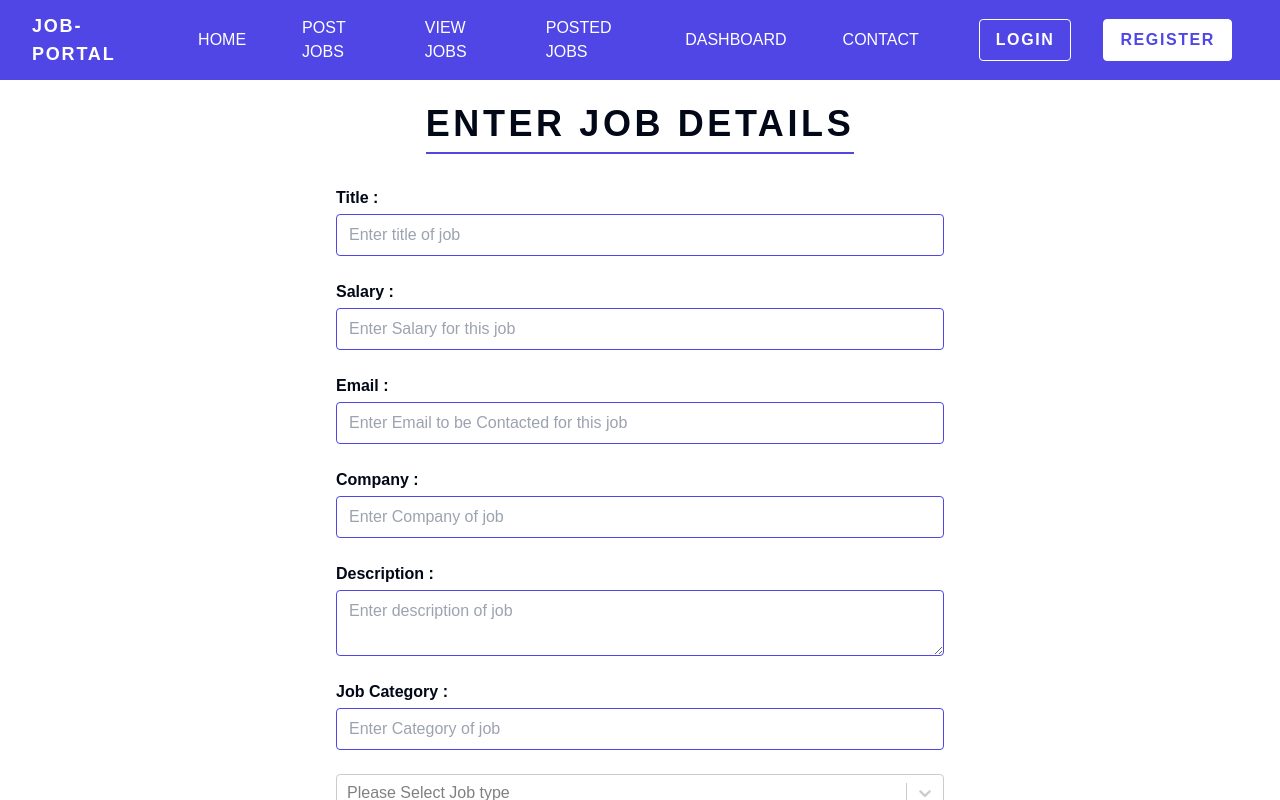
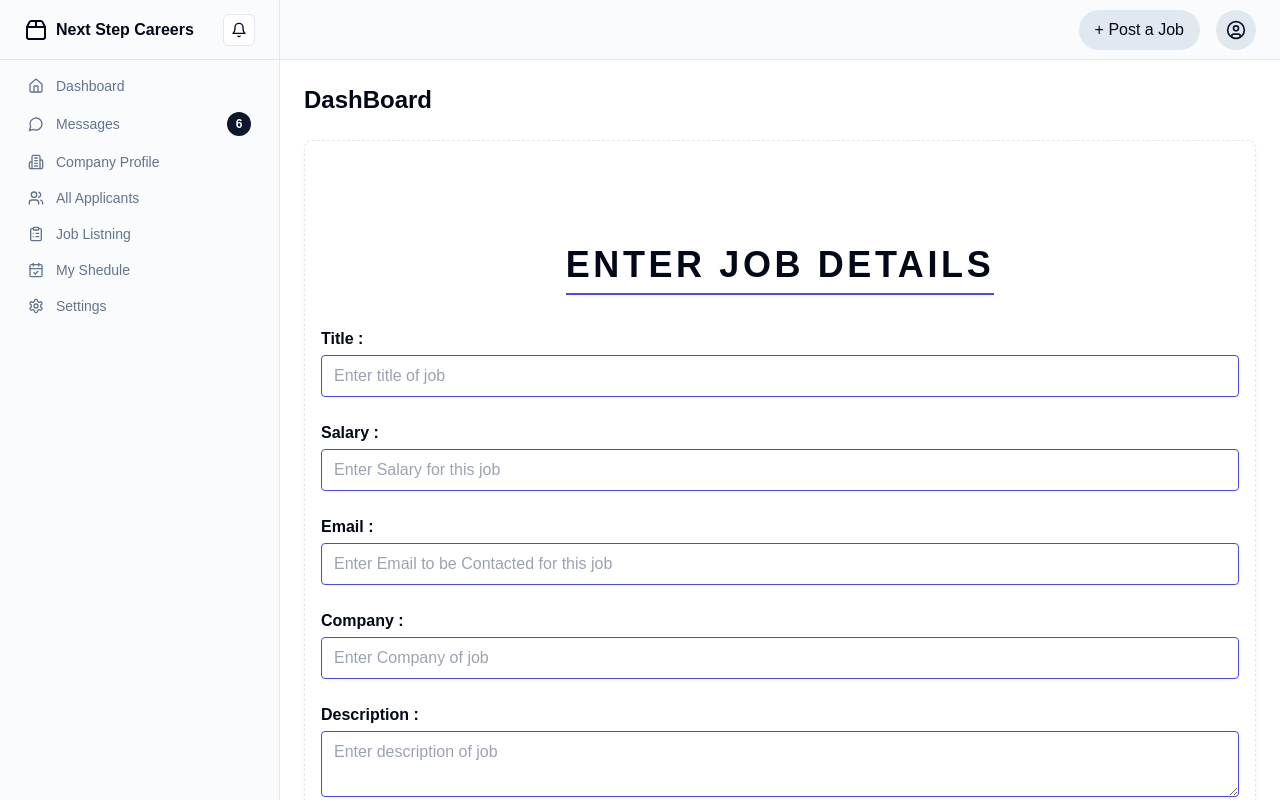
Before and after one commit to sasandamanahara/CV_Matching_Next_JS, a Next.js app: page /postjob in a window 1280 px wide. Shown: the top 800 px of the page. Built offline with nearby package versions, Linux system fonts and the light colour scheme.

Commit message:
Post a job UI

```diff
--- a/src/app/(company)/_components/header.jsx
+++ b/src/app/(company)/_components/header.jsx
@@ -26,7 +26,7 @@ import {
   DropdownMenuSeparator,
   DropdownMenuTrigger,
 } from "@/components/ui/dropdown-menu"
-import { Input } from "@/components/ui/input"
+
 import { Sheet, SheetContent, SheetTrigger } from "@/components/ui/sheet"
 
 export default function CompanyHeader() {
@@ -54,15 +54,15 @@ export default function CompanyHeader() {
                   <span className="sr-only">Next Step Careers</span>
                 </Link>
                 <Link
-                  href="#"
+                  href="/companydashboard"
                   className="mx-[-0.65rem] flex items-center gap-4 rounded-xl px-3 py-2 text-muted-foreground hover:text-foreground"
                 >
                   <Home className="h-5 w-5" />
                   Dashboard
                 </Link>
                 <Link
-                  href="#"
-                  className="mx-[-0.65rem] flex items-center gap-4 rounded-xl bg-muted px-3 py-2 text-foreground hover:text-foreground"
+                  href="/companymessages"
+                  className="mx-[-0.65rem] flex items-center gap-4 rounded-xl px-3 py-2 text-muted-foreground hover:text-foreground"
                 >
                   <MessageCircle className="h-5 w-5" />
                   Messages
@@ -115,18 +115,21 @@ export default function CompanyHeader() {
           <div className="w-full flex-1">
             <form>
               <div className="relative">
-                <Search className="absolute left-2.5 top-2.5 h-4 w-4 text-muted-foreground" />
-                <Input
-                  type="search"
-                  placeholder="Search products..."
-                  className="w-full appearance-none bg-background pl-8 shadow-none md:w-2/3 lg:w-1/3"
-                />
+
               </div>
             </form>
           </div>
+          <div className="flex justify-end">
+            <Link href="/postjob">
+              <button variant="secondary " className=" py-2 px-4 bg-slate-200 rounded-full" >
+                + Post a Job
+              </button>
+              </Link>
+            </div>
+
           <DropdownMenu>
             <DropdownMenuTrigger asChild>
-              <Button variant="secondary" size="icon" className="rounded-full">
+              <Button variant="secondary" size="icon" className="rounded-full bg-slate-200">
                 <CircleUser className="h-5 w-5" />
                 <span className="sr-only">Toggle user menu</span>
               </Button>
@@ -140,6 +143,7 @@ export default function CompanyHeader() {
               <DropdownMenuItem>Logout</DropdownMenuItem>
             </DropdownMenuContent>
           </DropdownMenu>
+
         </header>
 
   )
--- a/src/app/(company)/_components/sidebar.jsx
+++ b/src/app/(company)/_components/sidebar.jsx
@@ -1,14 +1,8 @@
 import Link from "next/link"
 import {
   Bell,
-  CircleUser,
   Home,
-  LineChart,
-  Menu,
-  Package,
   Package2,
-  Search,
-  ShoppingCart,
   MessageCircle,
   Users,
   Building2,
@@ -37,14 +31,13 @@ export default function SideBar() {
           <div className="flex-1">
             <nav className="grid items-start px-2 text-sm font-medium lg:px-4">
               <Link
-                href="#"
-                className="flex items-center gap-3 rounded-lg px-3 py-2 text-muted-foreground transition-all hover:text-primary"
-              >
+                href="/companydashboard"
+                className="flex items-center gap-3 rounded-lg px-3 py-2 text-muted-foreground transition-all hover:text-primary">
                 <Home className="h-4 w-4" />
                 Dashboard
               </Link>
               <Link
-                href="#"
+                href="/companymessages"
                 className="flex items-center gap-3 rounded-lg px-3 py-2 text-muted-foreground transition-all hover:text-primary"
               >
                 <MessageCircle className="h-4 w-4" />
@@ -55,10 +48,10 @@ export default function SideBar() {
               </Link>
               <Link
                 href="#"
-                className="flex items-center gap-3 rounded-lg bg-muted px-3 py-2 text-primary transition-all hover:text-primary"
+                className="flex items-center gap-3 rounded-lg px-3 py-2 text-muted-foreground transition-all hover:text-primary"
               >
                 <Building2 className="h-4 w-4" />
-                Company Profile{" "}
+                Company Profile
               </Link>
               <Link
                 href="#"
--- a/src/app/(company)/companydashboard/page.jsx
+++ b/src/app/(company)/companydashboard/page.jsx
@@ -1,13 +1,5 @@
 
 import SideBar from "../_components/sidebar"
-import {
-
-  ClipboardList
-} from "lucide-react"
-
-
-import { Button } from "@/components/ui/button"
-
 import CompanyHeader from "../_components/header"
 
 export default function DashBoard() {
@@ -24,12 +16,7 @@ export default function DashBoard() {
           </div>
           <div className="flex flex-1 items-center justify-center rounded-lg border border-dashed shadow-sm">
             <div className="flex flex-col items-center gap-1 text-center">
-              <h3 className="text-2xl font-bold tracking-tight">
 
-              </h3>
-              <p className="text-sm text-muted-foreground">
-
-              </p>
 
             </div>
           </div>
--- a/src/app/(company)/postjob/page.jsx
+++ b/src/app/(company)/postjob/page.jsx
@@ -3,13 +3,36 @@ import { Provider } from 'react-redux';
 import { store } from '../Store/store'; // Import your Redux store configuration
 import React from 'react';
 import PostAJob from './postAJob';
+import SideBar from "../_components/sidebar"
+import CompanyHeader from "../_components/header"
+
 
 
 function MyApp({ Component, pageProps }) {
   return (
-    <Provider store={store}>
-      <PostAJob/>
-    </Provider>
+    <div className="grid min-h-screen w-full md:grid-cols-[220px_1fr] lg:grid-cols-[280px_1fr]">
+      <div className="hidden border-r bg-muted/40 md:block">
+        <SideBar/>
+      </div>
+      <div className="flex flex-col">
+        <CompanyHeader/>
+        <main className="flex flex-1 flex-col gap-4 p-4 lg:gap-6 lg:p-6">
+          <div className="flex items-center">
+            <h1 className="text-lg font-semibold md:text-2xl">DashBoard</h1>
+          </div>
+          <div className="flex-auto items-center justify-center rounded-lg border border-dashed shadow-sm">
+
+
+            <Provider store={store}>
+              <PostAJob/>
+            </Provider>
+
+          </div>
+        </main>
+      </div>
+    </div>
+
+
   );
 }
 
--- a/src/app/(company)/postjob/postAJob.jsx
+++ b/src/app/(company)/postjob/postAJob.jsx
@@ -1,4 +1,4 @@
-import NavBar from '../components_company/NavBar'
+
 import Select from 'react-select'
 import React, { useState } from 'react'
 import { useSelector } from 'react-redux';
@@ -96,14 +96,12 @@ console.log(formData);
 
 
 
-
-
     return (
         <>
-            <NavBar />
+
             <div className='w-full  py-20 flex items-center  justify-center flex-col'>
                 <h1 className='text-xl mt-4 uppercase tracking-widest border-b-2 border-b-indigo-600 py-2 font-semibold mb-8 md:text-2xl lg:text-4xl'>Enter Job Details</h1>
-                <form onSubmit={handleSubmit} className="sm:w-1/2 w-full px-4 mx-4  h-full" >
+                <form onSubmit={handleSubmit} className=" w-full px-4 mx-4  h-full" >
                     <div className='w-full mb-4  flex flex-col items-start justify-center'>
                         <label htmlFor="title" className='mb-1 text-base font-semibold'>Title :</label>
                         <input onChange={(e) => setFormData({ ...formData, title: e.target.value })} type="text" id='title' className='w-full py-2 px-3 mb-2 border border-indigo-600 rounded' placeholder='Enter title of job' />
@@ -173,7 +171,7 @@ console.log(formData);
                             error.job_deadline && <p className="text-sm text-red-500">{error.job_deadline}</p>
                         }
                     </div>
-                    <button type="submit" className='w-full py-2 rounded bg-indigo-600 text-white font-semibold tracking-widest'>Submit</button>
+                    <button type="submit" className='py-3 px-10  rounded bg-gray-900 text-white font-semibold tracking-widest'>Submit</button>
                 </form>
             </div>
             <ToastContainer />
--- a/src/app/globals.css
+++ b/src/app/globals.css
@@ -84,11 +84,11 @@
   }
 
   ::-webkit-scrollbar-thumb {
-    @apply bg-fuchsia-600;
+    @apply bg-gray-600;
   }
 
   ::-webkit-scrollbar-thumb:hover {
-    @apply bg-fuchsia-700;
+    @apply bg-gray-700;
   }
 
   textarea,
--- a/src/app/layout.js
+++ b/src/app/layout.js
@@ -11,7 +11,7 @@ const rubic = Rubik({
 
 
 export const metadata = {
-  title: "Create Next App",
+  title: "Next Step Careers",
   description: "Generated by create next app",
 };
 
```
